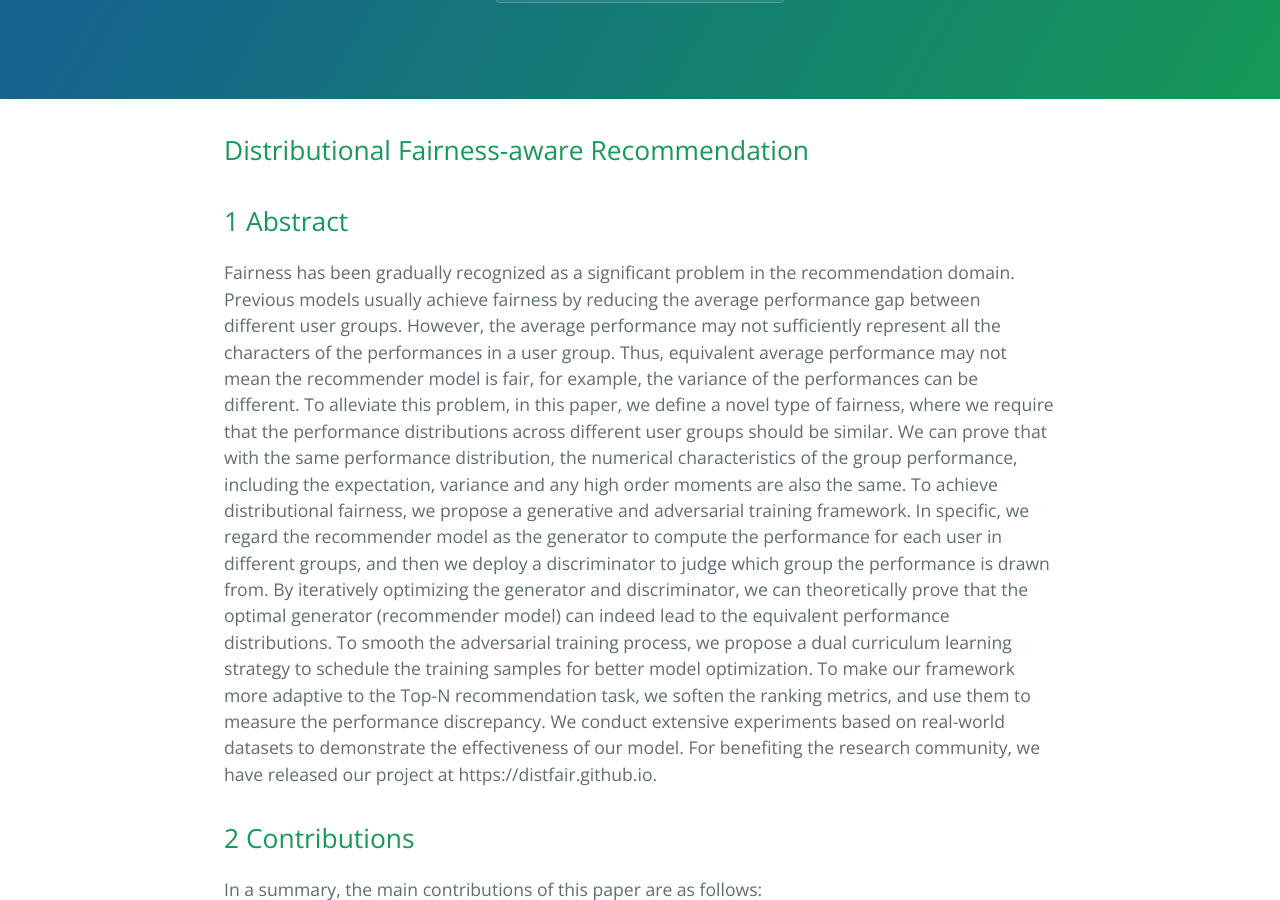
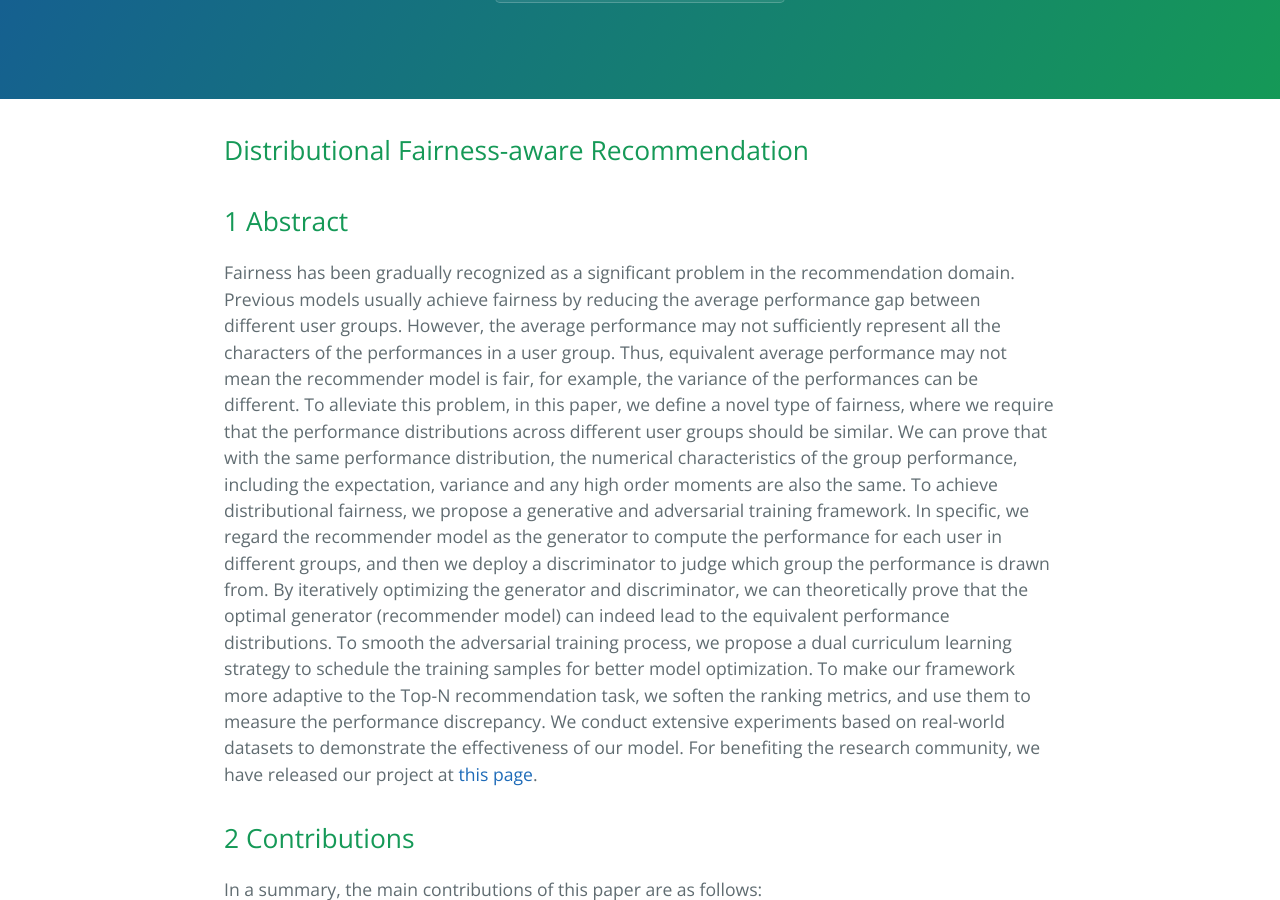
Before and after one commit to distfair/distfair.github.io, a Jekyll site: the page built from index.md, in a window 1280 px wide and 900 px high, scrolled down 362 px. Built offline with Jekyll 4.4.1, drawn with Linux system fonts in a browser that asks for light colours; part of the change alters nothing that is shown; some of the changed text lies outside the part shown.

Commit message:
Update index.md

````diff
--- a/index.md
+++ b/index.md
@@ -17,7 +17,7 @@ In specific, we regard the recommender model as the generator to compute the per
 By iteratively optimizing the generator and discriminator, we can theoretically prove that the optimal generator (recommender model) can indeed lead to the equivalent performance distributions.
 To smooth the adversarial training process, we propose a dual curriculum learning strategy to schedule the training samples for better model optimization. To make our framework more adaptive to the Top-N recommendation task, we soften the ranking metrics, and use them to measure the performance discrepancy.
 We conduct extensive experiments based on real-world datasets to demonstrate the effectiveness of our model.
-For benefiting the research community, we have released our project at https://distfair.github.io.
+For benefiting the research community, we have released our project at [this page](https://distfair.github.io).
 
 ## 2 Contributions
 
@@ -43,8 +43,7 @@ To better optimize the ranking metrics, we design a soft strategy to make our fr
 
 ### Step 1: Download the project
 
-Our project `DistFair.zip` is available at [Google Drive](https://drive.google.com/file/d/1Uh72K-T7oU4--wlaDRneeUIKnKHhvBtA/view?usp=sharing) Download and unzip our project. It contains both codes and datasets.
-
+Our project `DistFair.zip` is available at [Google Drive](https://drive.google.com/file/d/1qsJlpLMFMpkJWLnHlKI4yt2vHN2ym0VT/view?usp=sharing) Download and unzip our project. It contains both codes and datasets.
 ### Step 2: Create the running environment
 
 Create `Python 3.9` enviroment and install the packages that the project requires.
@@ -54,7 +53,7 @@ Create `Python 3.9` enviroment and install the packages that the project require
 - pybind11==2.10.0
 - tkinter==0.1.0
 
-You can install the packages with the following command.
+You can install the packages with the following command. `pybind11` is necessary in our code to accelerate the sampling process.
 
 ```
     pip install -r requirements.txt
@@ -63,6 +62,7 @@ You can install the packages with the following command.
 ### Step 3: Run the project
 Run our frameworks with the following command:
 ```
+    cd ./code
     python main.py --dataset ml-1m --model mf --methods distfair --rec_lr 0.01
 ```
 where
@@ -81,12 +81,12 @@ We tune hyper-parameters according to the following table.
 
 | Hyper-parameter     | Explanation | Range |
 | ------------------- | ---------------------------------------------------- | ------------------- |
-| rec_lr | learning rate | \{0.0001, 0.001, 0.01, 0.1\} |
+| rec_lr | learning rate of recommender model | \{0.0001, 0.001, 0.01, 0.1\} |
+| disc_lr | learning rate of discriminator | \{0.0001, 0.001, 0.01, 0.1\} |
 | decay | weight of l2-norm regularizer | \{0.000001, 0.00001, 0.0001, 0.001, 0.01, 0.1\} |
-| recdim    | embedding size | \{4, 8, 16, 32, 64\} |
+| bpr_batch_size | batch size |  \{256, 512, 1024, 2048\} |
+| rec_dim    | embedding size | \{4, 8, 16, 32, 64\} |
+| disc_dim | hidden size of discriminator | \{4, 8, 16, 32, 64\} |
 | weight_disc   | weight of fairness constraints |  \{0.0001, 0.001, 0.01, 0.1, 1, 10\} |
-| bpr_batch_size | batch size |  \{256, 512, 1024, 2048\} |
-| Disc_lr | learning rate of discriminator | \{0.0001, 0.001, 0.01, 0.1\} |
-| Disc_dim | hidden size of discriminator | \{4, 8, 16, 32, 64\} |
-| SR_tau | temprature parameter | \{0.0001, 0.001, 0.01, 0.1, 1, 10, 100\} |
-| cl_num | changing speeds of curriculum learning | \{1, 2, 3, 4, 5\} |
+| cl_speed | changing speeds of curriculum learning | \{1, 2, 3, 4, 5\} |
+| tau | temprature parameter of soft ranker | \{0.0001, 0.001, 0.01, 0.1, 1, 10, 100\} |
````
